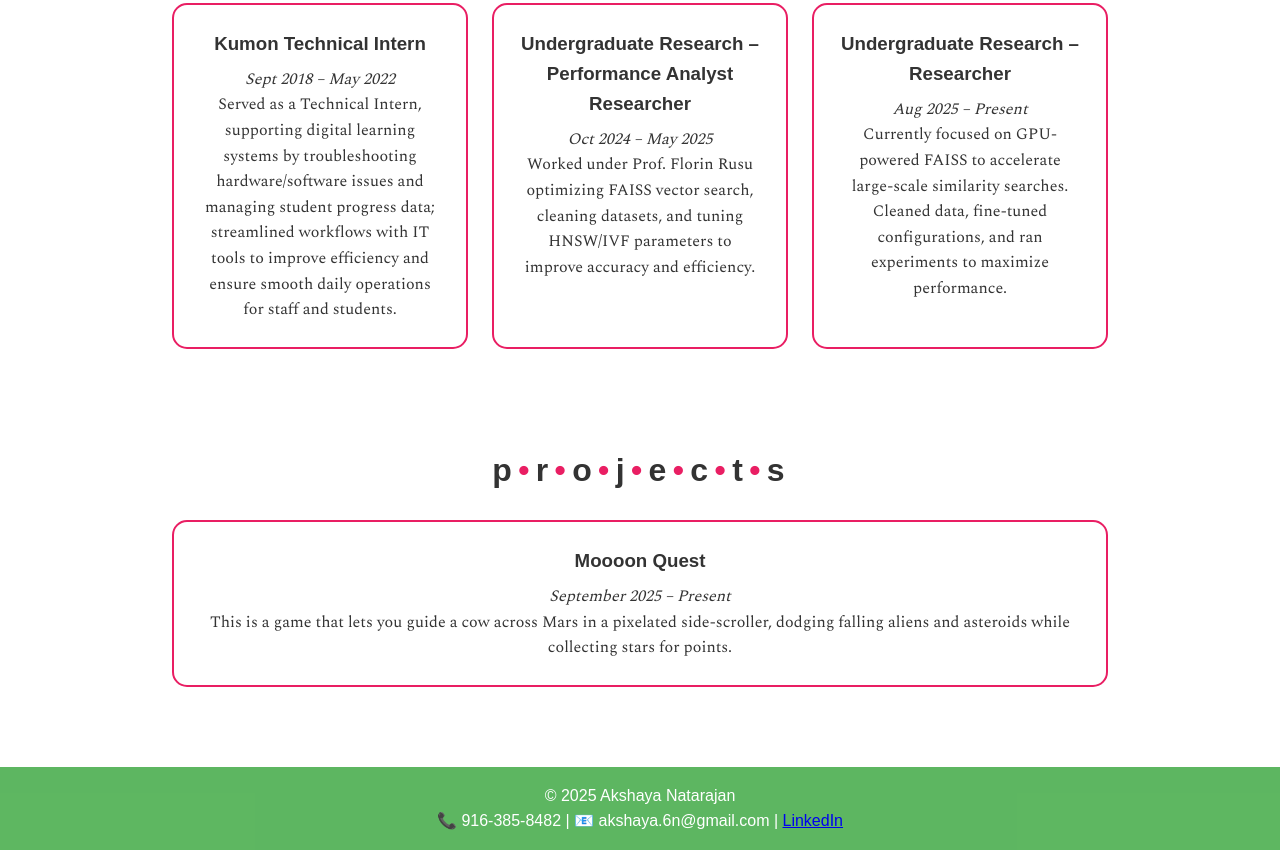
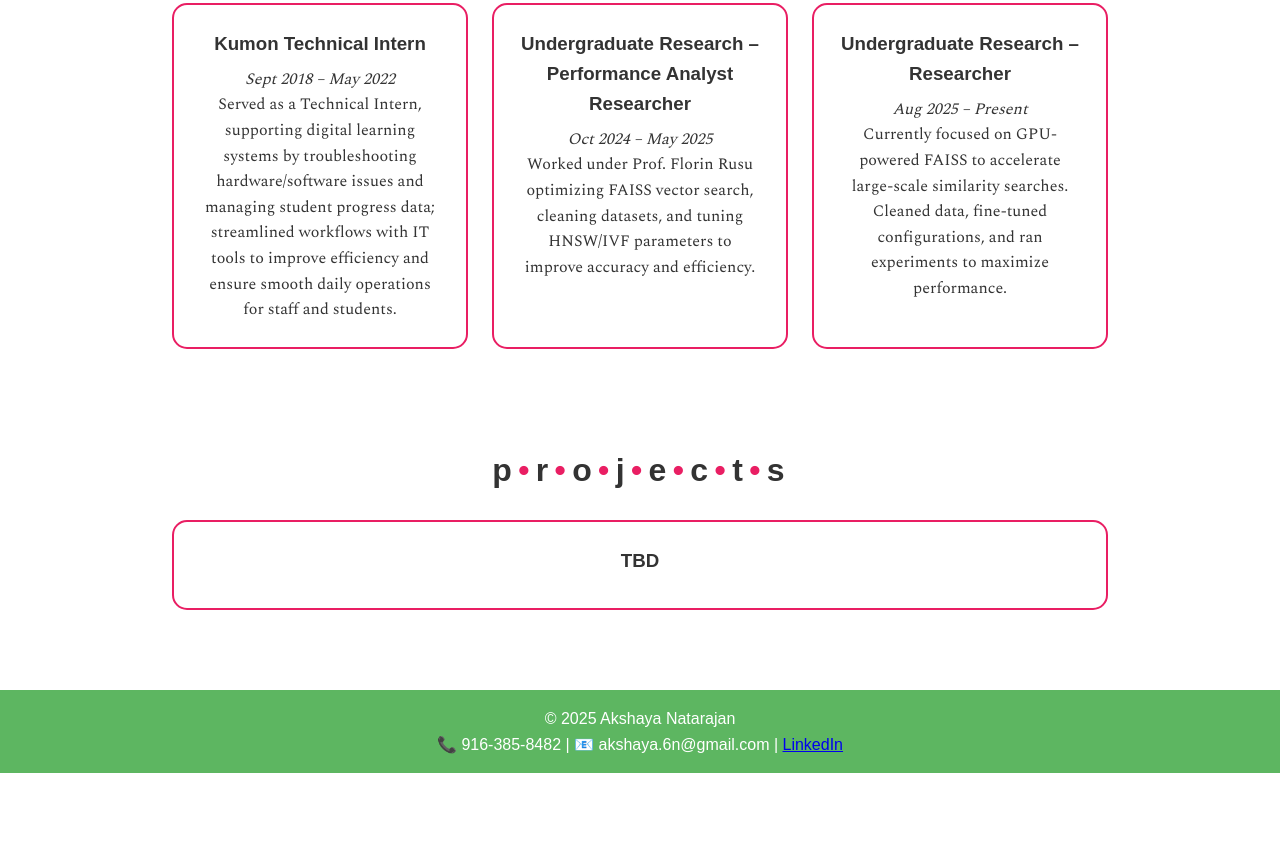
Before and after one commit to achu-nat/achunat, a plain HTML site: page index.html in a window 1280 px wide. Shown: the part 1748-2598 px from the top of the page. After the commit the page ends 2521 px from the top, so only its background shows below. Drawn offline with nearby package versions, Linux system fonts and the light colour scheme.

Commit message:
update project section title and description to TBD

```diff
--- a/index.html
+++ b/index.html
@@ -109,11 +109,7 @@
   <h2>Projects</h2>
   <div class="cards">
     <div class="card">
-      <h3>Moooon Quest</h3>
-      <p><em>September 2025 – Present</em></p>
-      <p>
-        This is a game that lets you guide a cow across Mars in a pixelated side-scroller, dodging falling aliens and asteroids while collecting stars for points.
-      </p>
+      <h3>TBD</h3>
     </div>
   </div>
 </section>
```
